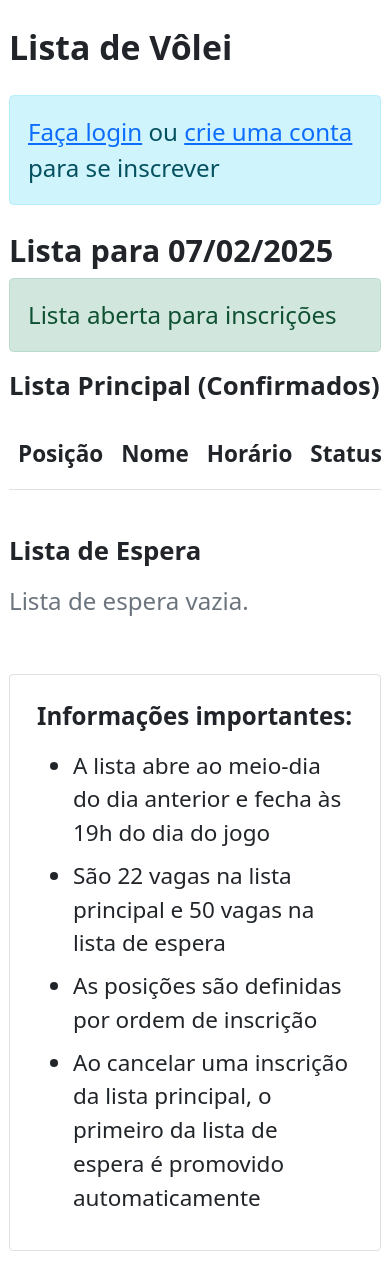
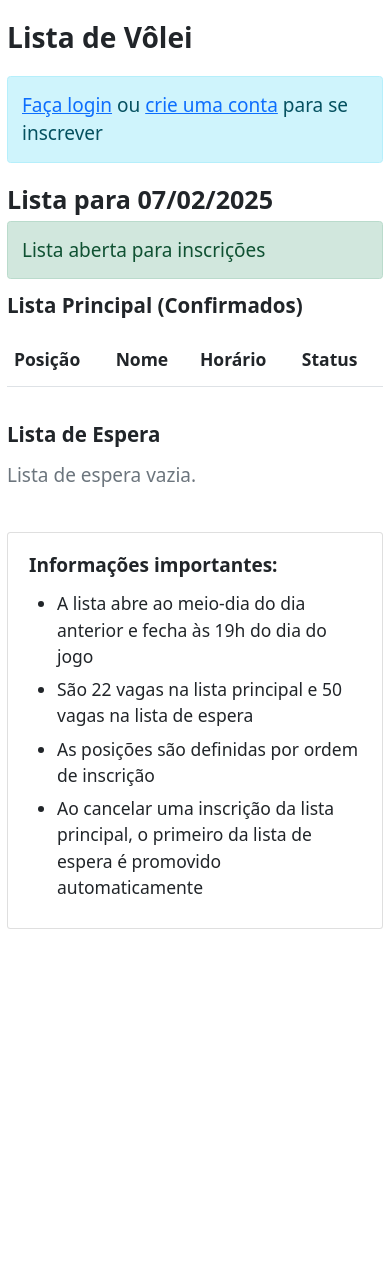
Before and after one commit to VoleizinhodoParque/lista-volei2, a Flask app: page / in a window 390 px wide. After the commit the page ends 929 px from the top, so only its background shows below. Run offline with Flask 3, Linux system fonts and the light colour scheme; data that the repository does not hold is empty.

Commit message:
Update base.html

```diff
--- a/templates/base.html
+++ b/templates/base.html
@@ -8,7 +8,7 @@
     <style>
         @media (max-width: 768px) {
             html {
-                font-size: 18px;
+                font-size: 14px;
             }
             .table {
                 font-size: 1.1rem;
```
